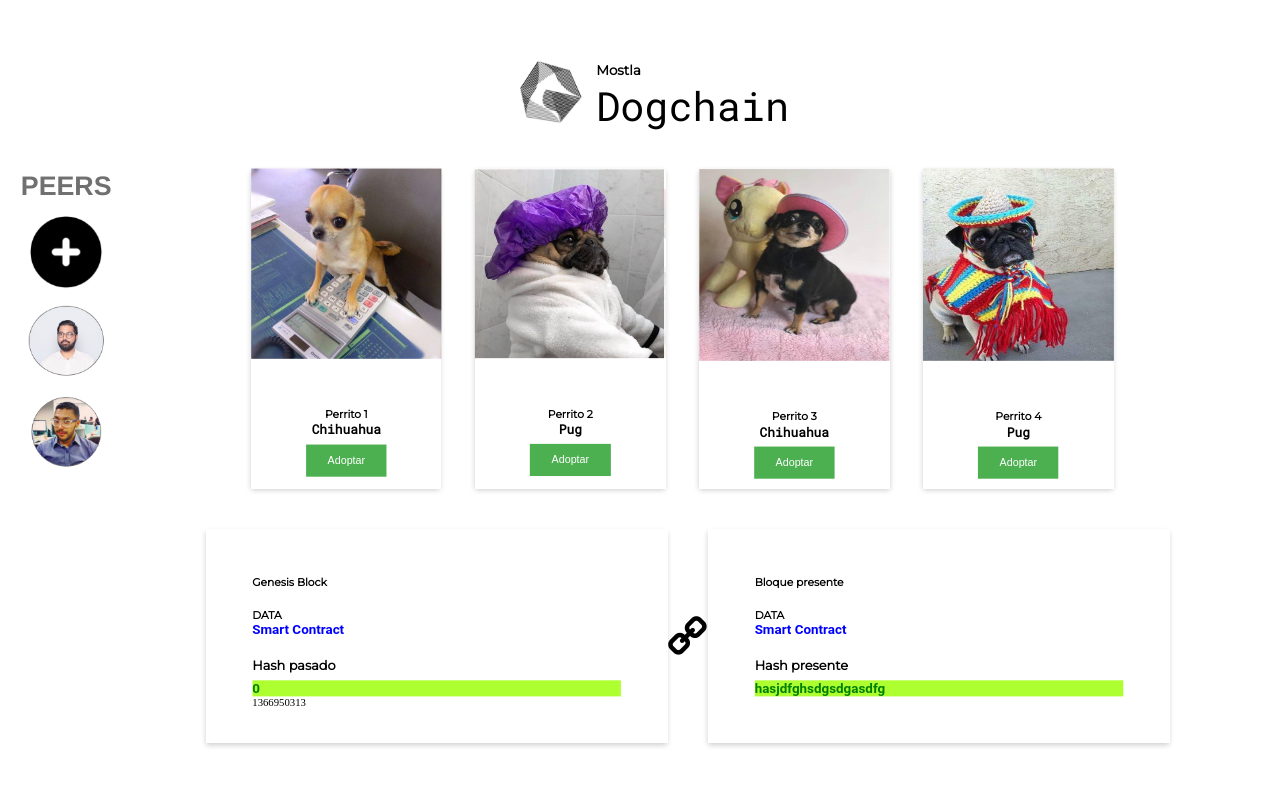
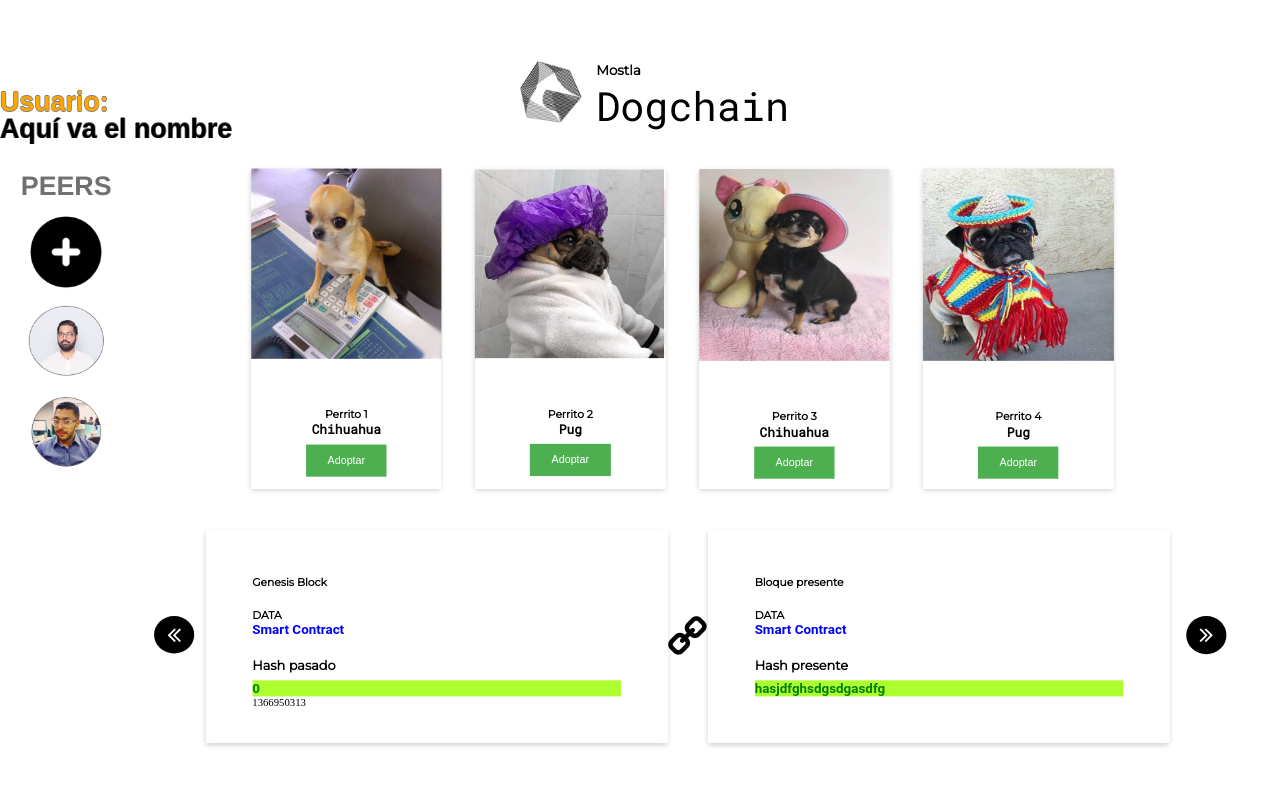
Before and after one commit to MsMemes/Blockchain-Demo, a website: page blockchaindemo.io/main.html in a window 1280 px wide. Drawn offline with Linux system fonts and the light colour scheme.

Commit message:
2 botones de peer cambian user

```diff
--- a/blockchaindemo.io/back.js
+++ b/blockchaindemo.io/back.js
@@ -20,7 +20,7 @@ img.src = "perfil4.png";
 var class_name = "perfil_4";
 img.setAttribute("class", class_name);
 document.getElementById("Group_1_y").appendChild(img);
-
+a = true;
 }
 a = false;
 }
@@ -74,3 +74,19 @@ document.getElementById("prevBHash").innerHTML = gBlock.hash;
 
 // Right block is hidden, to display change this attribute to "block"
 // document.getElementById("bloque-presente").style.display = "none";
+
+
+// Funciones para cambiar el nombre de usuario
+
+function rolando(){
+  document.getElementById("namepeer").innerHTML = "Rolando";
+}
+function sergio(){
+  document.getElementById("namepeer").innerHTML = "Sergio";
+}
+function sebastian(){
+  document.getElementById("namepeer").innerHTML = "Sebastián";
+}
+function julia(){
+  document.getElementById("namepeer").innerHTML = "Julia";
+}
--- a/blockchaindemo.io/main.html
+++ b/blockchaindemo.io/main.html
@@ -15,9 +15,9 @@
 	<div id="Group_3">
 		<div id="Group_1_y">
 			<div id="Group_5">
-				<img id="Ellipse_1_" src="Ellipse_1_.png" srcset="Ellipse_1_.png 1x, Ellipse_1_@2x.png 2x">
+				<img onclick = "rolando();" id="Ellipse_1_" src="Ellipse_1_.png" srcset="Ellipse_1_.png 1x, Ellipse_1_@2x.png 2x">
 			</div>
-			<img id="Ellipse_1_ba" src="Ellipse_1_ba.png" srcset="Ellipse_1_ba.png 1x, Ellipse_1_ba@2x.png 2x">
+			<img onclick = "sergio();" id="Ellipse_1_ba" src="Ellipse_1_ba.png" srcset="Ellipse_1_ba.png 1x, Ellipse_1_ba@2x.png 2x">
 		</div>
 		<img onclick="addimage();" id="Rectangle_1_" src="Rectangle_1_.png" srcset="Rectangle_1_.png 1x, Rectangle_1_@2x.png 2x">
 		<div id="PEERS_">
@@ -111,6 +111,15 @@
 		<i id="chain" class="fa fa-chain fa-flip-horizontal" style="font-size:63px;"></i>
 	</div>
 
+	<div class = "NombreUsuario">
+		<div class = "Usuario"><p>Usuario:</p></div>
+		<div class = "Nombre">
+			<p id = "namepeer">Aquí va el nombre</p>
+		</div>
+
+
+	</div>
+
 	<!-- The Contract window -->
 <div id="ContractW" class="modal">
 	<div class="modal-content">
@@ -150,7 +159,7 @@
 	</div>
   </div>
 
-  <!--
+
 	<div class="botones">
 			<div class="previous">
 				<button id="previous" onclick="alert('Cambia al bloque anterior')"><i class="fa fa-angle-double-left" style="font-size:36px"></i></button>
@@ -159,20 +168,7 @@
 				<button id="next" onclick="alert('Cambia al bloque siguiente')"><i class="fa fa-angle-double-right" style="font-size:36px" ></i></button>
 			</div>
 		</div>
-	-->
-	<!--
-		<script type="text/javascript">
-			function addimage() {
-			  var img = document.createElement("img");
-			  img.src = "perfil.png";
-			  //optionally set a css class on the image
-			  var class_name = "perfil3";
-			  img.setAttribute("class", class_name);
 
-			  document.body.appendChild(img);
-			}
-	</script>
-	-->
 	<script id="applicationScript" type="text/javascript" src="script.js"></script>
 	<script id="backend" type="text/javascript" src="back.js"></script>
 </body>
--- a/blockchaindemo.io/styles.css
+++ b/blockchaindemo.io/styles.css
@@ -163,6 +163,42 @@
 	--web-action-target: Web_1920___0.html;
 	cursor: pointer;
 }
+
+.Usuario{
+	width: 600px;
+	height: 40px;
+	font-family: sans-serif;
+	font-size: 40px;
+	font-weight: bold;
+	color:orange;
+	text-shadow: -1px 0 gray, 0 1px gray, 1px 0 gray, 0 -1px gray;
+	left: 0px;
+	top: 100%;
+}
+
+.Nombre{
+	width: 600px;
+	height: 40px;
+	font-family: sans-serif;
+	font-size: 40px;
+	font-weight: bold;
+	color:black;
+	text-shadow: -1px 0 gray, 0 1px gray, 1px 0 gray, 0 -1px gray;
+	left: 100px;
+	top: 100%;
+}
+
+.NombreUsuario{
+	position: absolute;
+	left: 0px;
+	top: 70px;
+	overflow: visible;
+	width: 600px;
+	height: 80px;
+	text-align: left;
+
+}
+
 #PEERS_ {
 	position: absolute;
 	left: 0px;
```
